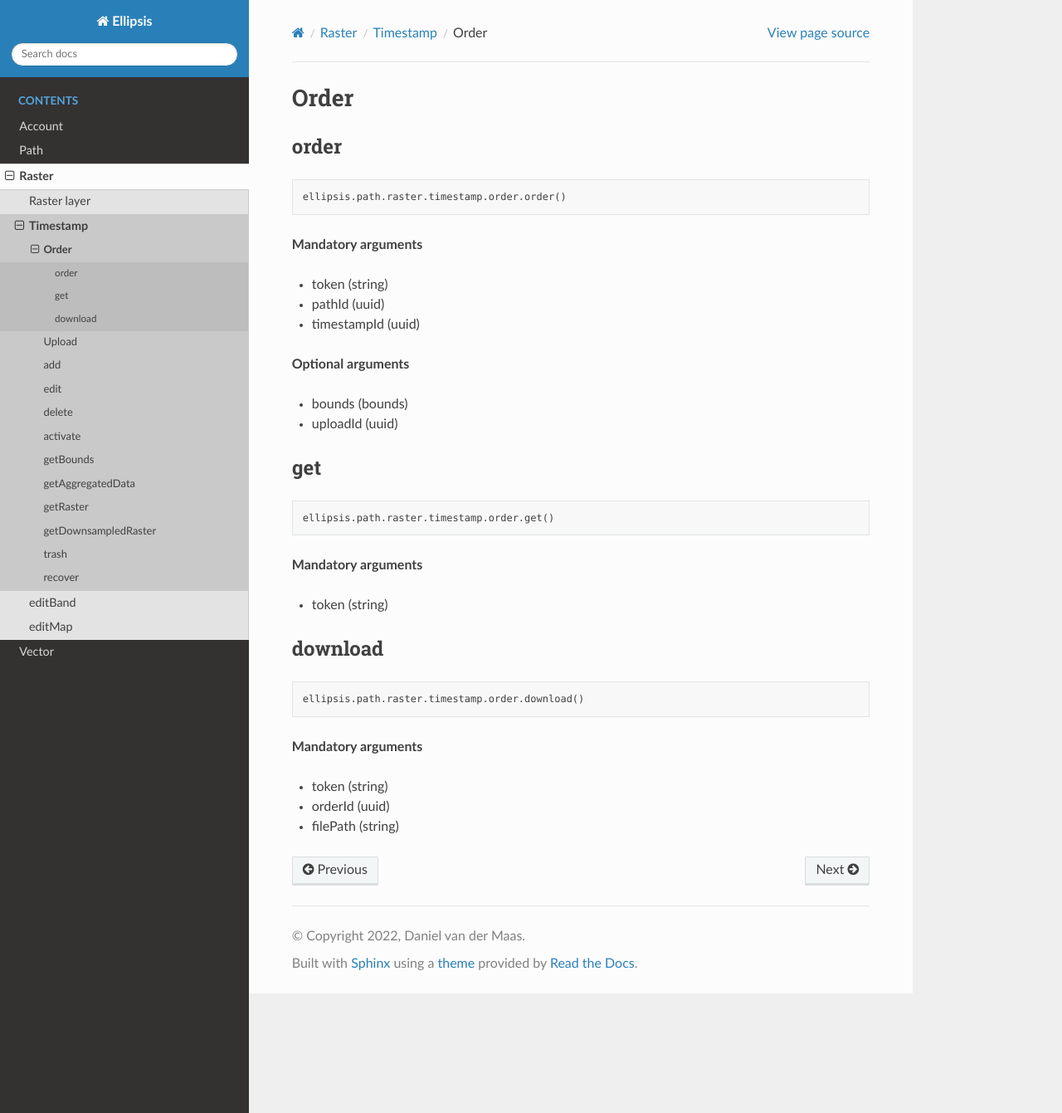
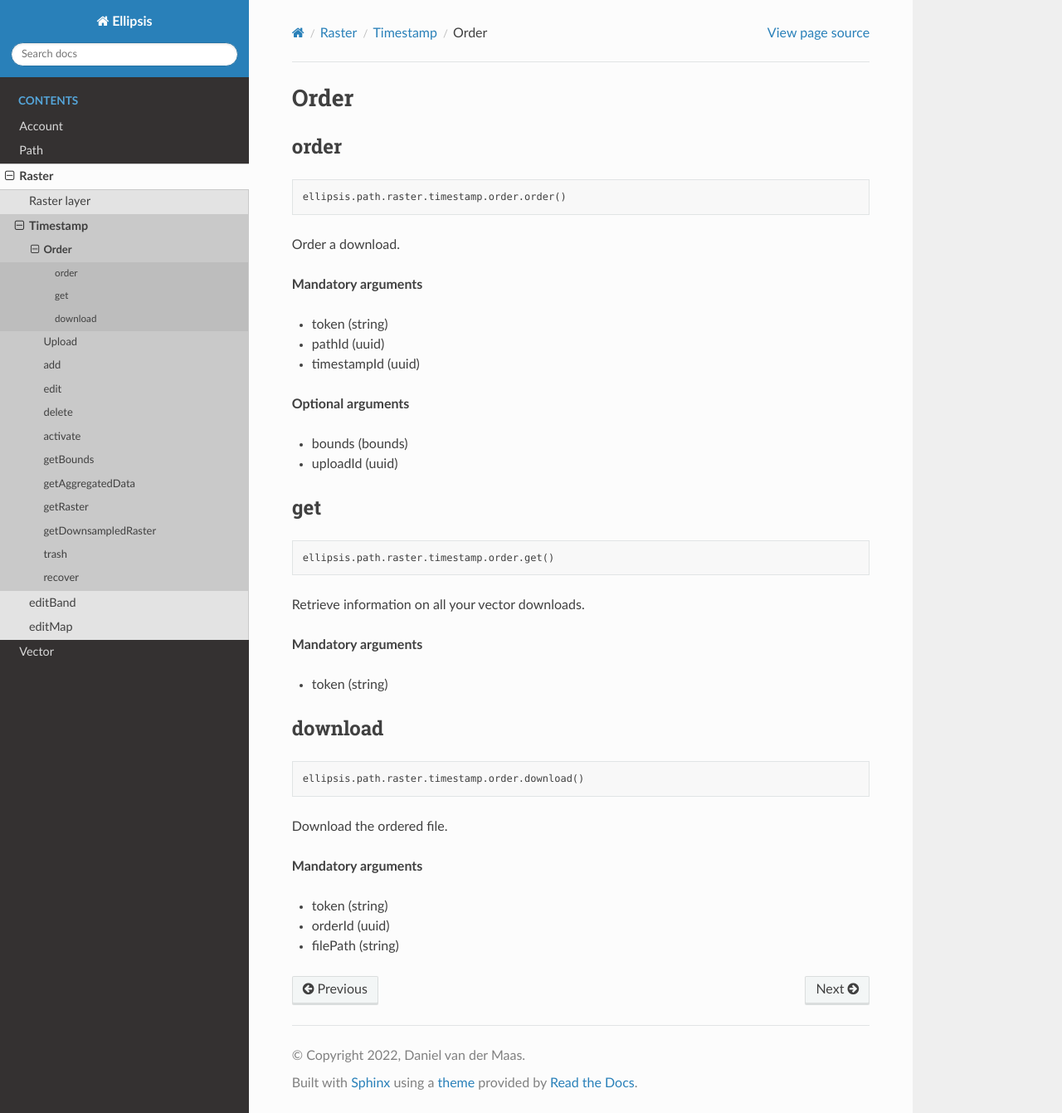
Before and after one commit to ellipsis-drive/python-package, a Sphinx documentation site: the page built from docs/raster/timestamp/order/index.md, in a window 1280 px wide and 1341 px high. Shown: the whole window at 83% size. Built offline with Sphinx 7.4.7 and the Read the Docs theme 2.0.0, drawn with Linux system fonts in a browser that asks for light colours; pages that are not in the unit, such as notebooks, are missing from menus.

Commit message:
add some text to docs

```diff
--- a/docs/raster/timestamp/order/index.md
+++ b/docs/raster/timestamp/order/index.md
@@ -3,6 +3,8 @@
 ## order
 
     ellipsis.path.raster.timestamp.order.order()
+
+Order a download.
 
 **Mandatory arguments**
 
@@ -19,6 +21,8 @@
 
     ellipsis.path.raster.timestamp.order.get()
 
+Retrieve information on all your vector downloads.
+
 **Mandatory arguments**
 
 - token (string)
@@ -27,6 +31,8 @@
 
     ellipsis.path.raster.timestamp.order.download()
 
+Download the ordered file.
+
 **Mandatory arguments**
 
 - token (string)
```
Also changed, not shown: docs/raster/timestamp/upload/index.md (+6 -0 lines).
